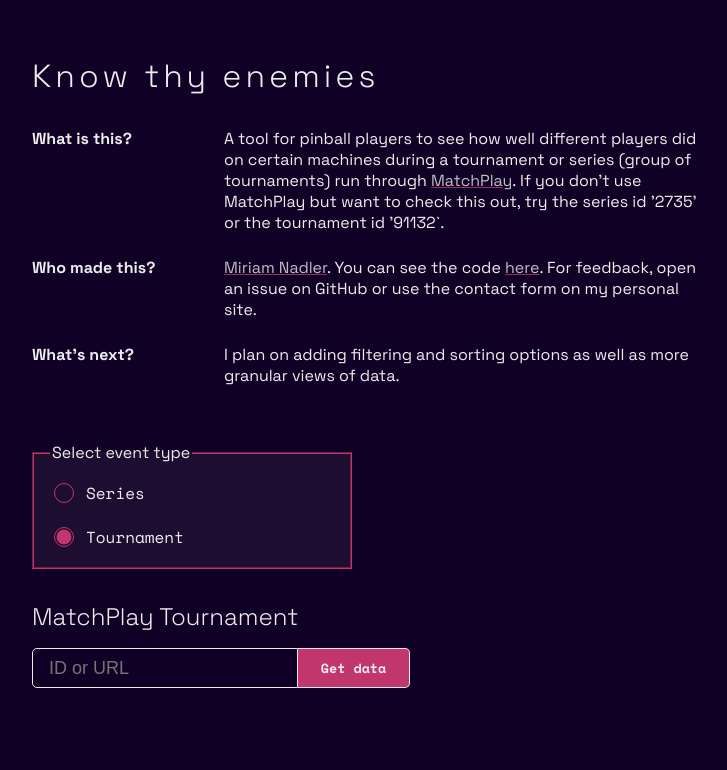
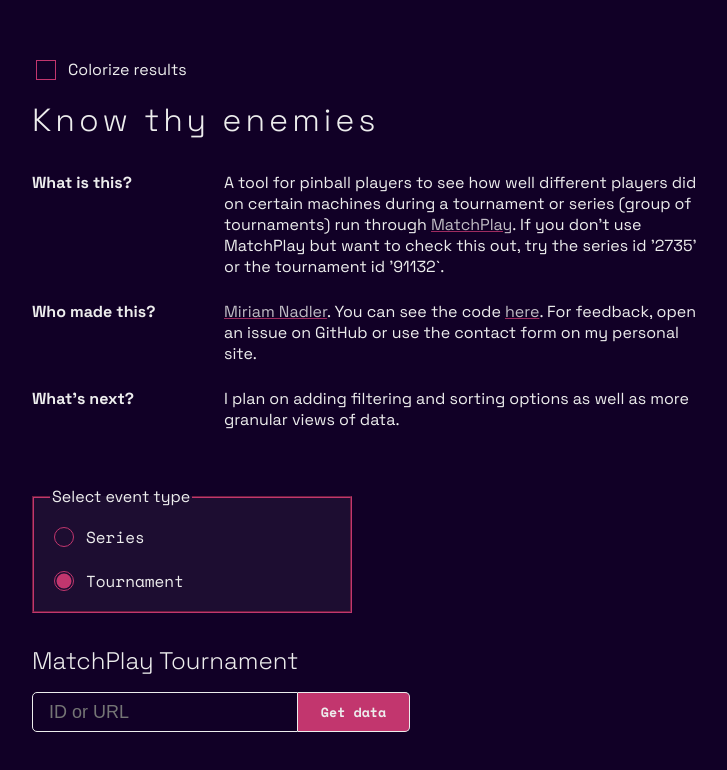
Before and after one commit to mknadler/knowthyenemies, a SvelteKit app: page / in a window 1280 px wide. Shown: the top 770 px of the page, without its empty margins (112-839 px from the left). Built offline with nearby package versions, Linux system fonts and the light colour scheme; no server answers.

Commit message:
Checkbox componentized (but not wired up properly)

```diff
--- /dev/null
+++ b/src/components/Checkbox.svelte
@@ -0,0 +1,80 @@
+<script>
+	export let checkboxLabel = '';
+	export let checked = false;
+</script>
+
+<label class="c-checkbox" hasChecked={checked}>
+	<input type="checkbox" bind:checked={checked} />
+	{checkboxLabel}
+</label>
+
+<style>
+
+	.c-checkbox {
+
+
+	}
+
+	.c-checkbox {
+		font-size: 1rem;
+		display: grid;
+		grid-template-columns: 1em auto;
+		grid-gap: 1rem;
+		margin-bottom: 1rem;
+		line-height: 1.25;
+		padding: .25rem;
+	}
+
+	.c-checkbox:last-child {
+		margin-bottom: 0;
+	}
+
+	.c-checkbox:hover,
+	.c-checkbox input:hover {
+		cursor: pointer;
+		text-decoration: underline;
+		text-decoration-color: var(--color-medpink)
+	}
+
+	.c-checkbox [type="checkbox"] {
+		-webkit-appearance: none;
+		appearance: none;
+		background-color: var(--color-dark);
+		font-size: inherit;
+		margin: 0;
+		padding: 0;
+		width: 1.25em;
+		height: 1.25em;
+		display: grid;
+		place-content: center;
+		border: 1px solid var(--color-accents);
+	}
+
+	.c-checkbox [type="checkbox"]::before {
+		content: '';
+		width: 1.25em;
+		height: 1.25em;
+		background: var(--color-accents);
+		transform: scale(0);
+		transition: transform 200ms ease-out;
+	}
+
+	.c-checkbox [type="checkbox"]:checked::before {
+		transform: scale(.75);
+	}
+
+	.c-checkbox:hover [type="checkbox"]::before,
+	.c-checkbox [type="checkbox"]:hover::before {
+		filter: brightness(1.25);
+		transform: scale(.25);
+	}
+
+	.c-checkbox[hasChecked="true"]:hover input:checked::before,
+	.c-checkbox input:checked:hover::before {
+		transform: scale(.65);
+	}
+
+	.c-checkbox input:focus {
+		outline: 1px solid var(--color-lightgray);
+	}
+</style>
--- a/src/routes/+page.svelte
+++ b/src/routes/+page.svelte
@@ -8,6 +8,7 @@
 	import { processTournamentData } from '$lib/scripts/processTournamentData.js';
 
 	import RadioGroup from '$components/RadioGroup.svelte';
+	import Checkbox from '$components/Checkbox.svelte';
 
 	import EventInfo from './EventInfo.svelte'
 
@@ -67,6 +68,8 @@
 	<title>Know Thy Enemies</title>
 	<meta name="description" content="Pinball series results analysis" />
 </svelte:head>
+
+<Checkbox checkboxLabel="Colorize results"></Checkbox>
 
 <section>
 	<h1>Know thy enemies</h1>
```
